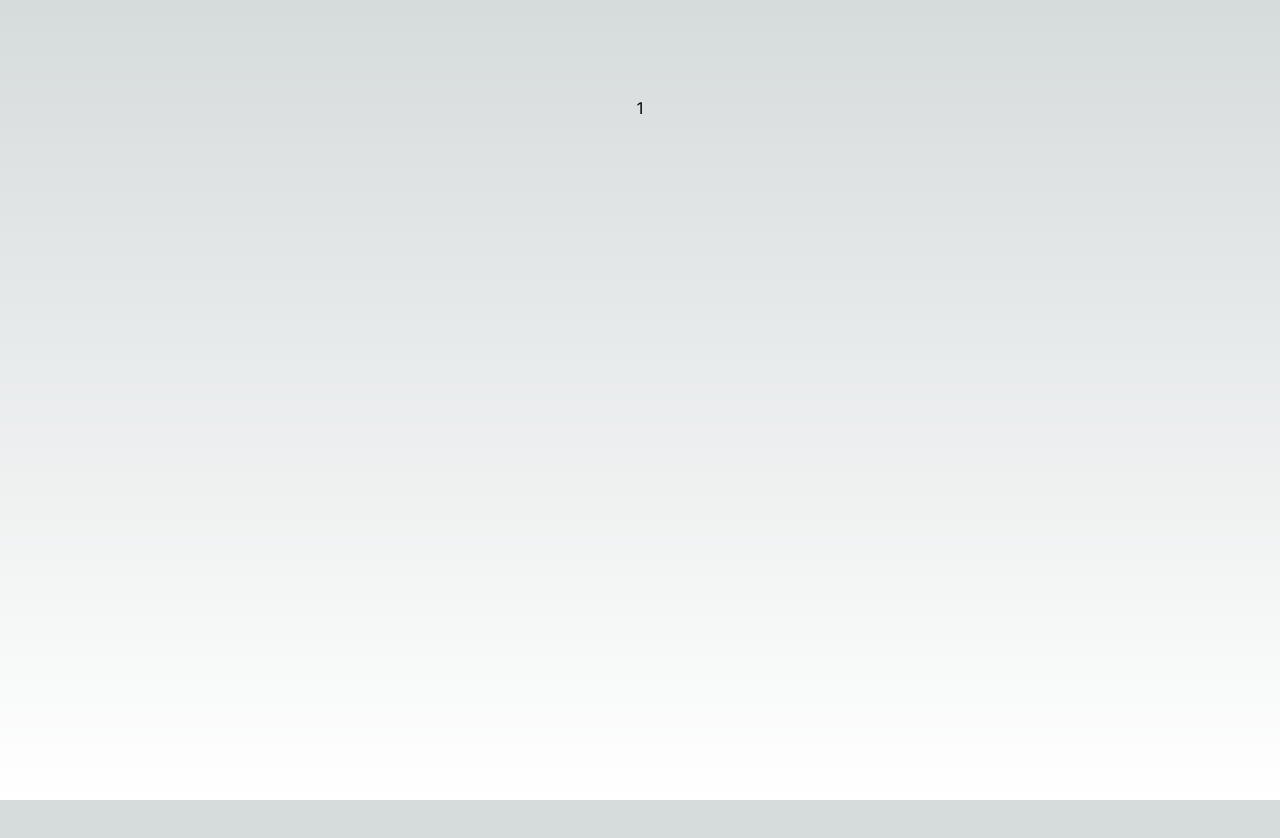
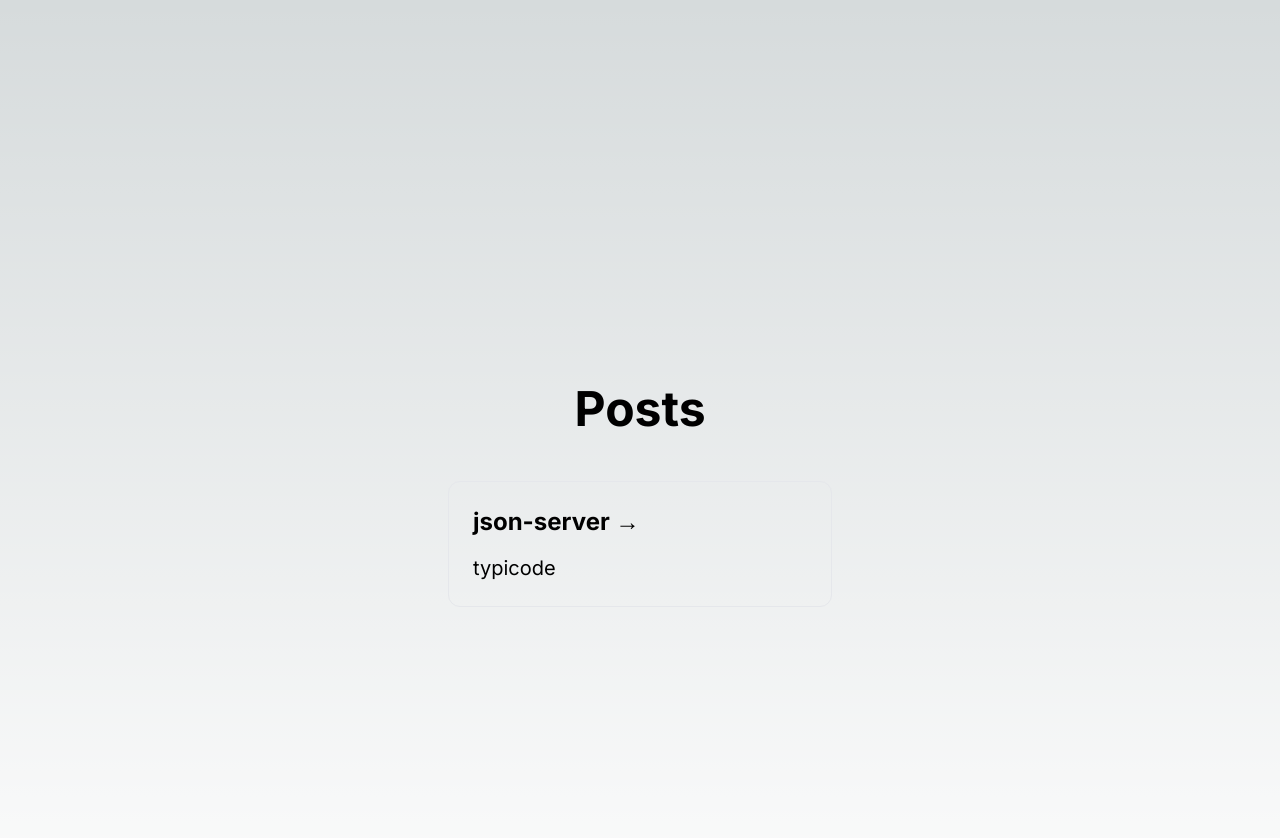
Before and after one commit to segawaakira/nextjs_v14, a Next.js app in the folder my-app/: page / in a window 1280 px wide. Shown: the top 838 px of the page. Before the commit the page ends 800 px from the top, so only its background shows below. Built offline with nearby package versions, Linux system fonts and the light colour scheme; data requests are answered from the project's data file.

Commit message:
feat: データフェッチして表示

```diff
--- a/my-app/src/app/page.tsx
+++ b/my-app/src/app/page.tsx
@@ -1,21 +1,37 @@
 import Image from "next/image";
 
 async function getData() {
-  // const res = await fetch("https://jsonplaceholder.typicode.com/todos/1");
-  // const json = await res.json();
-  // return json.userId;
   const res = await fetch("http://localhost:4000/posts");
-  const json = await res.json();
+  const posts = await res.json();
+  console.log(posts);
+  return posts;
+}
 
-  console.log(json);
-  return json[0].id;
-}
+const Posts = ({ posts }: { posts: any[] }) => {
+  return (
+    <div className="flex flex-col items-center justify-center min-h-screen py-2">
+      <h1 className="text-5xl font-bold">Posts</h1>
+      <div className="flex flex-wrap items-center justify-around max-w-4xl mt-6 sm:w-full">
+        {posts.map((post: any) => (
+          <a
+            href={`/posts/${post.id}`}
+            className="p-6 mt-6 text-left border w-96 rounded-xl hover:text-blue-600 focus:text-blue-600"
+            key={post.id}
+          >
+            <h3 className="text-2xl font-bold">{post.title} &rarr;</h3>
+            <p className="mt-4 text-xl">{post.author}</p>
+          </a>
+        ))}
+      </div>
+    </div>
+  );
+};
 
 export default async function Home() {
   const data = await getData();
   return (
     <main className="flex min-h-screen flex-col items-center justify-between p-24">
-      {data}
+      <Posts posts={data} />
     </main>
   );
 }
```
